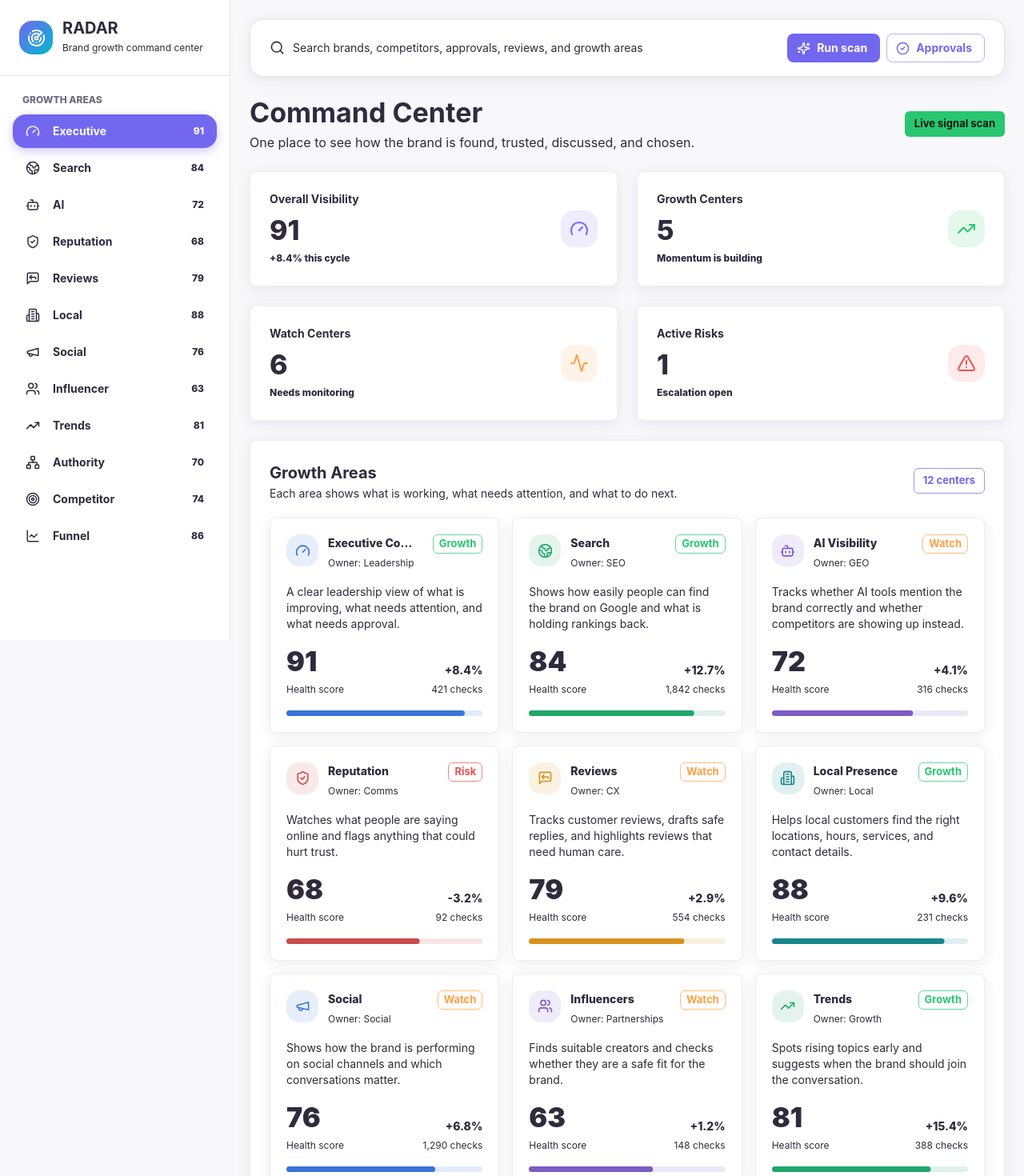
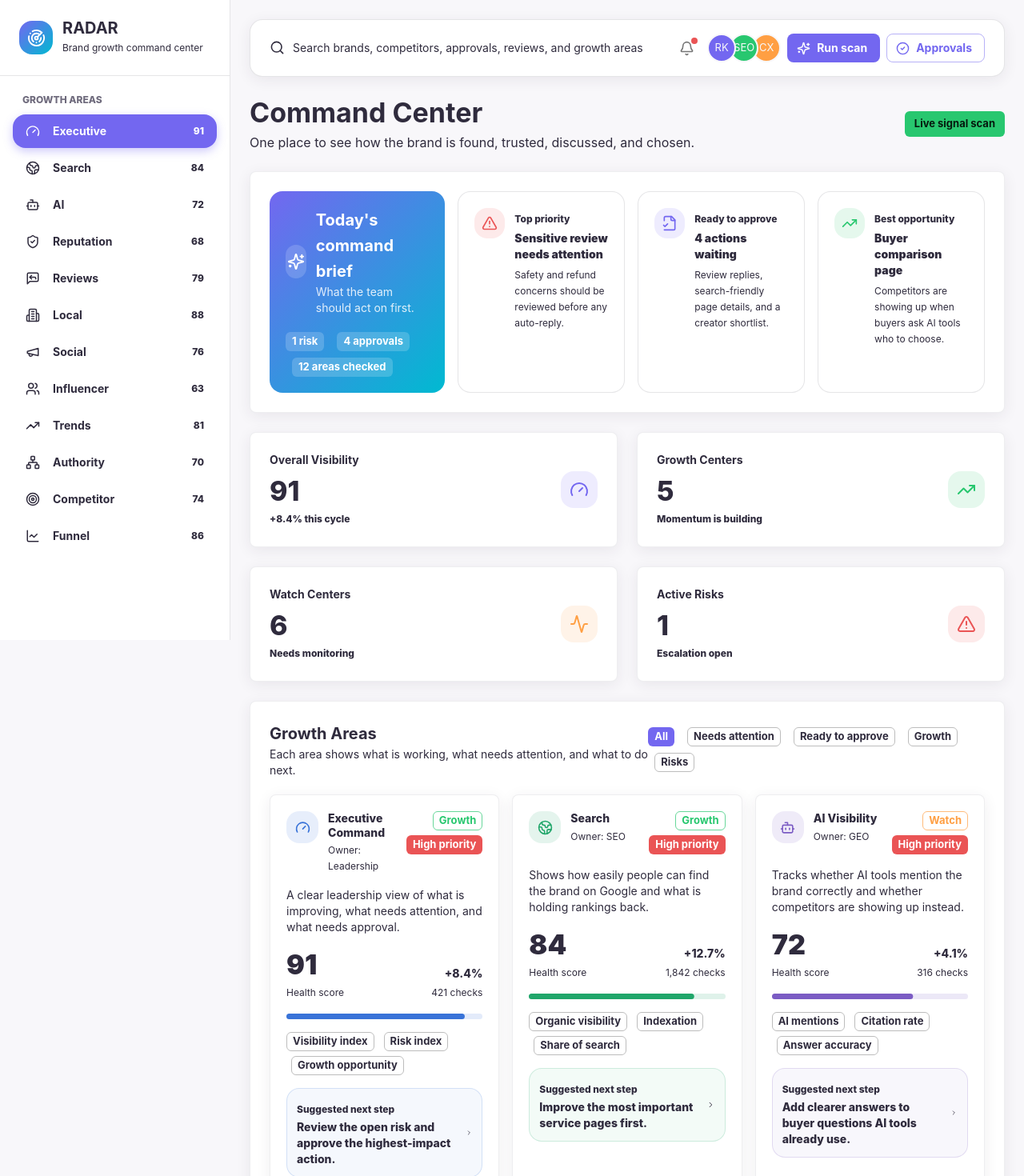
Before and after one commit to rajeshkamalwar/radar, a Next.js app in the folder radar-saas/: page / in a window 1280 px wide. Shown: the top 1470 px of the page at 80% size. Built offline with nearby package versions, Linux system fonts and the light colour scheme; what @mui/material-nextjs would draw is missing.

Commit message:
Enhance dashboard with richer Vuexy-style UX

```diff
--- a/radar-saas/src/components/RadarDashboard.tsx
+++ b/radar-saas/src/components/RadarDashboard.tsx
@@ -4,10 +4,13 @@ import {
   Activity,
   AlertTriangle,
   BarChart3,
+  Bell,
   Bot,
   Building2,
   CheckCircle2,
+  ChevronRight,
   Compass,
+  FileCheck2,
   Gauge,
   Globe2,
   LineChart,
@@ -26,6 +29,9 @@ import {
 import type { ReactNode } from "react";
 import {
   alpha,
+  Avatar,
+  AvatarGroup,
+  Badge,
   Box,
   Button,
   Card,
@@ -47,6 +53,7 @@ import {
   TableHead,
   TableRow,
   ThemeProvider,
+  Tooltip,
   Toolbar,
   Typography
 } from "@mui/material";
@@ -87,6 +94,17 @@ const statusTone: Record<
   risk: { label: "Risk", color: "error" },
   growth: { label: "Growth", color: "success" }
 };
+
+const priorityTone: Record<
+  RadarModule["priority"],
+  { color: "success" | "warning" | "error"; label: string }
+> = {
+  High: { color: "error", label: "High priority" },
+  Medium: { color: "warning", label: "Medium priority" },
+  Low: { color: "success", label: "Low priority" }
+};
+
+const quickFilters = ["All", "Needs attention", "Ready to approve", "Growth", "Risks"];
 
 function Sidebar() {
   return (
@@ -224,9 +242,119 @@ function MetricCard({
   );
 }
 
+function CommandBrief() {
+  const briefItems = [
+    {
+      title: "Top priority",
+      value: "Sensitive review needs attention",
+      detail: "Safety and refund concerns should be reviewed before any auto-reply.",
+      icon: <AlertTriangle size={20} />,
+      color: "#ea5455"
+    },
+    {
+      title: "Ready to approve",
+      value: "4 actions waiting",
+      detail: "Review replies, search-friendly page details, and a creator shortlist.",
+      icon: <FileCheck2 size={20} />,
+      color: "#7367f0"
+    },
+    {
+      title: "Best opportunity",
+      value: "Buyer comparison page",
+      detail: "Competitors are showing up when buyers ask AI tools who to choose.",
+      icon: <TrendingUp size={20} />,
+      color: "#28c76f"
+    }
+  ];
+
+  return (
+    <Card>
+      <CardContent sx={{ p: 0, "&:last-child": { pb: 0 } }}>
+        <Box
+          sx={{
+            p: 3,
+            display: "grid",
+            gridTemplateColumns: { xs: "1fr", lg: "1.05fr repeat(3, minmax(0, 1fr))" },
+            gap: 2,
+            alignItems: "stretch"
+          }}
+        >
+          <Box
+            sx={{
+              p: 2.5,
+              borderRadius: 2,
+              color: "primary.contrastText",
+              background: "linear-gradient(135deg, #7367f0, #00bad1)"
+            }}
+          >
+            <Stack direction="row" spacing={1.5} sx={{ alignItems: "center" }}>
+              <Box
+                sx={{
+                  width: 42,
+                  height: 42,
+                  display: "grid",
+                  placeItems: "center",
+                  borderRadius: 2,
+                  bgcolor: alpha("#ffffff", 0.16)
+                }}
+              >
+                <Sparkles size={22} />
+              </Box>
+              <Box>
+                <Typography variant="h6">Today&apos;s command brief</Typography>
+                <Typography variant="body2" sx={{ opacity: 0.86 }}>
+                  What the team should act on first.
+                </Typography>
+              </Box>
+            </Stack>
+            <Stack direction="row" spacing={1} sx={{ mt: 2.5, flexWrap: "wrap", gap: 1 }}>
+              <Chip label="1 risk" size="small" sx={{ color: "white", bgcolor: alpha("#ffffff", 0.18) }} />
+              <Chip label="4 approvals" size="small" sx={{ color: "white", bgcolor: alpha("#ffffff", 0.18) }} />
+              <Chip label="12 areas checked" size="small" sx={{ color: "white", bgcolor: alpha("#ffffff", 0.18) }} />
+            </Stack>
+          </Box>
+
+          {briefItems.map((item) => (
+            <Paper key={item.title} variant="outlined" sx={{ p: 2.5, borderRadius: 2 }}>
+              <Stack direction="row" spacing={1.5} sx={{ alignItems: "flex-start" }}>
+                <Box
+                  sx={{
+                    width: 38,
+                    height: 38,
+                    display: "grid",
+                    placeItems: "center",
+                    borderRadius: 2,
+                    color: item.color,
+                    bgcolor: alpha(item.color, 0.12),
+                    flexShrink: 0
+                  }}
+                >
+                  {item.icon}
+                </Box>
+                <Box sx={{ minWidth: 0 }}>
+                  <Typography variant="caption" color="text.secondary" sx={{ fontWeight: 800 }}>
+                    {item.title}
+                  </Typography>
+                  <Typography variant="body2" sx={{ mt: 0.5, fontWeight: 900 }}>
+                    {item.value}
+                  </Typography>
+                  <Typography variant="caption" color="text.secondary" sx={{ display: "block", mt: 0.75 }}>
+                    {item.detail}
+                  </Typography>
+                </Box>
+              </Stack>
+            </Paper>
+          ))}
+        </Box>
+      </CardContent>
+    </Card>
+  );
+}
+
 function ModuleCard({ module }: { module: RadarModule }) {
   const Icon = iconMap[module.id as keyof typeof iconMap];
   const tone = statusTone[module.status];
+  const priority = priorityTone[module.priority];
 
   return (
     <Card>
@@ -248,7 +376,7 @@ function ModuleCard({ module }: { module: RadarModule }) {
               <Icon size={19} />
             </Box>
             <Box sx={{ minWidth: 0 }}>
-              <Typography variant="subtitle2" noWrap sx={{ fontWeight: 800 }}>
+              <Typography variant="subtitle2" sx={{ fontWeight: 800, lineHeight: 1.25 }}>
                 {module.name}
               </Typography>
               <Typography variant="caption" color="text.secondary" sx={{ display: "block", mt: 0.5 }}>
@@ -256,7 +384,10 @@ function ModuleCard({ module }: { module: RadarModule }) {
               </Typography>
             </Box>
           </Stack>
-          <Chip label={tone.label} color={tone.color} size="small" variant="outlined" />
+          <Stack spacing={0.75} sx={{ alignItems: "flex-end" }}>
+            <Chip label={tone.label} color={tone.color} size="small" variant="outlined" />
+            <Chip label={priority.label} color={priority.color} size="small" variant="filled" />
+          </Stack>
         </Stack>
 
         <Typography variant="body2" color="text.secondary" sx={{ mt: 2, minHeight: 42 }}>
@@ -296,6 +427,35 @@ function ModuleCard({ module }: { module: RadarModule }) {
             }
           }}
         />
+
+        <Stack direction="row" spacing={0.75} sx={{ mt: 2, flexWrap: "wrap", gap: 0.75 }}>
+          {module.kpis.map((kpi) => (
+            <Chip key={kpi} label={kpi} size="small" variant="outlined" />
+          ))}
+        </Stack>
+
+        <Paper
+          variant="outlined"
+          sx={{
+            mt: 2,
+            p: 1.5,
+            borderRadius: 2,
+            bgcolor: alpha(module.accent, 0.05),
+            borderColor: alpha(module.accent, 0.18)
+          }}
+        >
+          <Stack direction="row" spacing={1.25} sx={{ alignItems: "center" }}>
+            <Box sx={{ minWidth: 0, flexGrow: 1 }}>
+              <Typography variant="caption" color="text.secondary" sx={{ fontWeight: 800 }}>
+                Suggested next step
+              </Typography>
+              <Typography variant="body2" sx={{ mt: 0.25, fontWeight: 800 }}>
+                {module.nextStep}
+              </Typography>
+            </Box>
+            <ChevronRight size={18} />
+          </Stack>
+        </Paper>
       </CardContent>
     </Card>
   );
@@ -530,6 +690,18 @@ function TopBar() {
         </Typography>
       </Stack>
       <Stack direction="row" spacing={1}>
+        <Tooltip title="Notifications">
+          <IconButton aria-label="Notifications">
+            <Badge color="error" variant="dot">
+              <Bell size={19} />
+            </Badge>
+          </IconButton>
+        </Tooltip>
+        <AvatarGroup max={3} sx={{ display: { xs: "none", md: "flex" }, mr: 0.5 }}>
+          <Avatar sx={{ width: 32, height: 32, bgcolor: "primary.main", fontSize: 13 }}>RK</Avatar>
+          <Avatar sx={{ width: 32, height: 32, bgcolor: "success.main", fontSize: 13 }}>SEO</Avatar>
+          <Avatar sx={{ width: 32, height: 32, bgcolor: "warning.main", fontSize: 13 }}>CX</Avatar>
+        </AvatarGroup>
         <Button variant="contained" startIcon={<Sparkles size={17} />}>
           Run scan
         </Button>
@@ -570,8 +742,11 @@ export function RadarDashboard() {
               <Chip color="success" label="Live signal scan" />
             </Stack>
 
+            <CommandBrief />
+
             <Box
               sx={{
+                mt: 3,
                 display: "grid",
                 gridTemplateColumns: {
                   xs: "1fr",
@@ -626,7 +801,17 @@ export function RadarDashboard() {
                         Each area shows what is working, what needs attention, and what to do next.
                       </Typography>
                     </Box>
-                    <Chip label="12 centers" color="primary" variant="outlined" />
+                    <Stack direction="row" spacing={1} sx={{ alignItems: "center", flexWrap: "wrap", gap: 1 }}>
+                      {quickFilters.map((filter, index) => (
+                        <Chip
+                          key={filter}
+                          label={filter}
+                          color={index === 0 ? "primary" : "default"}
+                          variant={index === 0 ? "filled" : "outlined"}
+                          size="small"
+                        />
+                      ))}
+                    </Stack>
                   </Stack>
                   <Box
                     sx={{
--- a/radar-saas/src/lib/radar-data.ts
+++ b/radar-saas/src/lib/radar-data.ts
@@ -5,6 +5,8 @@ export type RadarModule = {
   name: string;
   shortName: string;
   description: string;
+  nextStep: string;
+  priority: "High" | "Medium" | "Low";
   score: number;
   status: RadarStatus;
   signalCount: number;
@@ -45,6 +47,8 @@ export const radarModules: RadarModule[] = [
     name: "Executive Command",
     shortName: "Executive",
     description: "A clear leadership view of what is improving, what needs attention, and what needs approval.",
+    nextStep: "Review the open risk and approve the highest-impact action.",
+    priority: "High",
     score: 91,
     status: "growth",
     signalCount: 421,
@@ -58,6 +62,8 @@ export const radarModules: RadarModule[] = [
     name: "Search",
     shortName: "Search",
     description: "Shows how easily people can find the brand on Google and what is holding rankings back.",
+    nextStep: "Improve the most important service pages first.",
+    priority: "High",
     score: 84,
     status: "growth",
     signalCount: 1842,
@@ -71,6 +77,8 @@ export const radarModules: RadarModule[] = [
     name: "AI Visibility",
     shortName: "AI",
     description: "Tracks whether AI tools mention the brand correctly and whether competitors are showing up instead.",
+    nextStep: "Add clearer answers to buyer questions AI tools already use.",
+    priority: "High",
     score: 72,
     status: "watch",
     signalCount: 316,
@@ -84,6 +92,8 @@ export const radarModules: RadarModule[] = [
     name: "Reputation",
     shortName: "Reputation",
     description: "Watches what people are saying online and flags anything that could hurt trust.",
+    nextStep: "Respond to the sensitive review before it spreads.",
+    priority: "High",
     score: 68,
     status: "risk",
     signalCount: 92,
@@ -97,6 +107,8 @@ export const radarModules: RadarModule[] = [
     name: "Reviews",
     shortName: "Reviews",
     description: "Tracks customer reviews, drafts safe replies, and highlights reviews that need human care.",
+    nextStep: "Approve safe replies and escalate the delivery-delay pattern.",
+    priority: "Medium",
     score: 79,
     status: "watch",
     signalCount: 554,
@@ -110,6 +122,8 @@ export const radarModules: RadarModule[] = [
     name: "Local Presence",
     shortName: "Local",
     description: "Helps local customers find the right locations, hours, services, and contact details.",
+    nextStep: "Complete missing details for priority locations.",
+    priority: "Medium",
     score: 88,
     status: "growth",
     signalCount: 231,
@@ -123,6 +137,8 @@ export const radarModules: RadarModule[] = [
     name: "Social",
     shortName: "Social",
     description: "Shows how the brand is performing on social channels and which conversations matter.",
+    nextStep: "Turn the strongest search topic into social posts.",
+    priority: "Medium",
     score: 76,
     status: "watch",
     signalCount: 1290,
@@ -136,6 +152,8 @@ export const radarModules: RadarModule[] = [
     name: "Influencers",
     shortName: "Influencer",
     description: "Finds suitable creators and checks whether they are a safe fit for the brand.",
+    nextStep: "Shortlist creators for the rising category topic.",
+    priority: "Low",
     score: 63,
     status: "watch",
     signalCount: 148,
@@ -149,6 +167,8 @@ export const radarModules: RadarModule[] = [
     name: "Trends",
     shortName: "Trends",
     description: "Spots rising topics early and suggests when the brand should join the conversation.",
+    nextStep: "Prepare content while the topic is still gaining speed.",
+    priority: "Medium",
     score: 81,
     status: "growth",
     signalCount: 388,
@@ -162,6 +182,8 @@ export const radarModules: RadarModule[] = [
     name: "Authority",
     shortName: "Authority",
     description: "Measures whether trusted websites, media, and partners are strengthening the brand.",
+    nextStep: "Recover lost mentions and build trusted references.",
+    priority: "Medium",
     score: 70,
     status: "watch",
     signalCount: 724,
@@ -175,6 +197,8 @@ export const radarModules: RadarModule[] = [
     name: "Competitors",
     shortName: "Competitor",
     description: "Shows where competitors are winning attention and what the brand can do next.",
+    nextStep: "Close the largest gap in buyer comparison searches.",
+    priority: "Medium",
     score: 74,
     status: "watch",
     signalCount: 640,
@@ -188,6 +212,8 @@ export const radarModules: RadarModule[] = [
     name: "Funnel Intelligence",
     shortName: "Funnel",
     description: "Connects visibility work to leads, sales opportunities, and likely business impact.",
+    nextStep: "Create missing pages for visitors who are ready to buy.",
+    priority: "High",
     score: 86,
     status: "growth",
     signalCount: 204,
```
